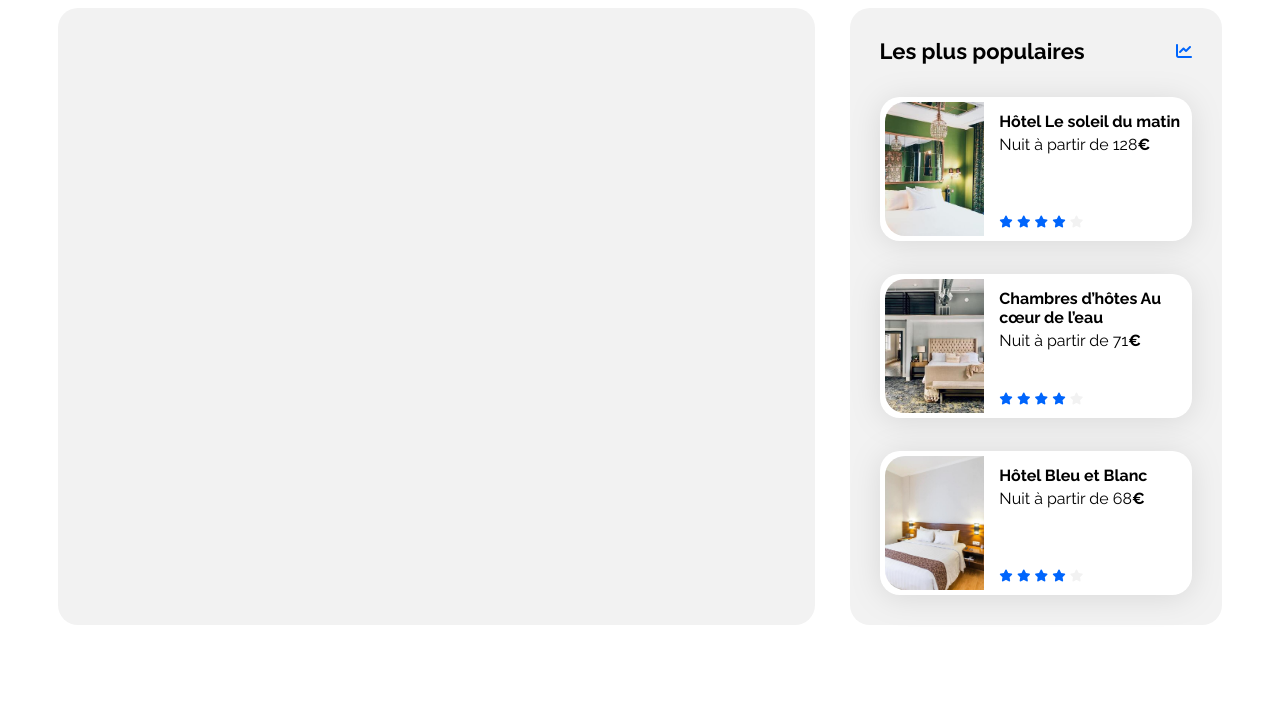
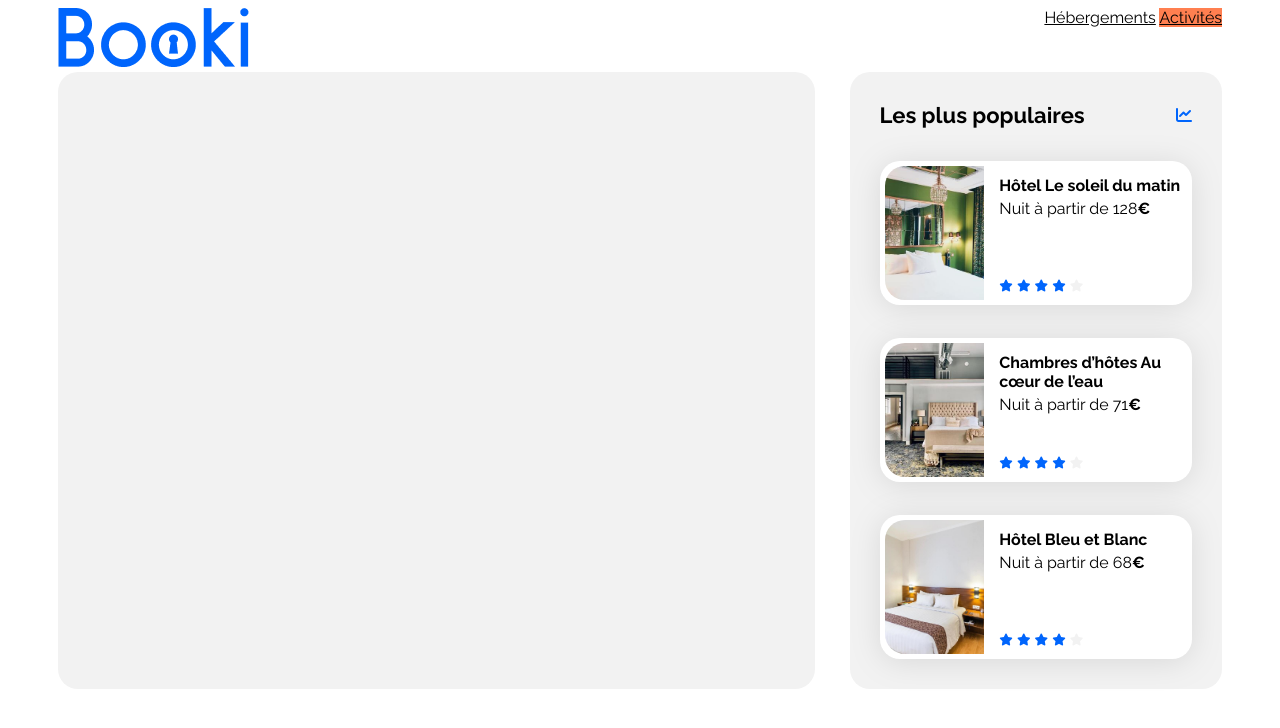
Before and after one commit to RahyanBLB/agence-3, a plain HTML site: page index.html in a window 1280 px wide. Drawn offline with Linux system fonts and the light colour scheme.

Commit message:
header bordure couleur a faire

```diff
--- a/css/style.css
+++ b/css/style.css
@@ -52,6 +52,20 @@ body {
 .neutralStar {
     color: var(--main-bg-color)
 }
+
+.container {
+    display: flex;
+    flex-wrap: nowrap;
+    justify-content: space-between;
+}
+
+.survol {
+    color: black;
+}
+.survol:hover {
+    border-top: rgb(51, 51, 183);
+}
+
 
 /****** Hebergements And Populaires ***********/
 .hebergements-and-populaires {
@@ -160,3 +174,16 @@ body {
 @media (max-width: 767.98px) {
     /* ... */
 }
+
+
+.debug-1 {
+    background-color: coral;
+}
+
+.debug-2 {
+    background-color: #dced9c;
+}
+
+.debug-3 {
+    background-color: #FFF5EE;
+}
--- a/index.html
+++ b/index.html
@@ -16,7 +16,18 @@
 
 <body>
     <div class="main-container">
-        <header></header>
+        <header  class="container">
+            <div>
+                <img src="images/logo/Booki.png" alt="">
+            </div>
+
+            <nav>
+                <a class="survol" href="">Hébergements</a>
+                <a class="survol debug-1" href="">Activités</a>
+            </nav>
+
+
+        </header>
         <main>
             <div class="hebergements-and-populaires">
                 <section class="hebergements">
```
Also changed, not shown: 1 other file.
